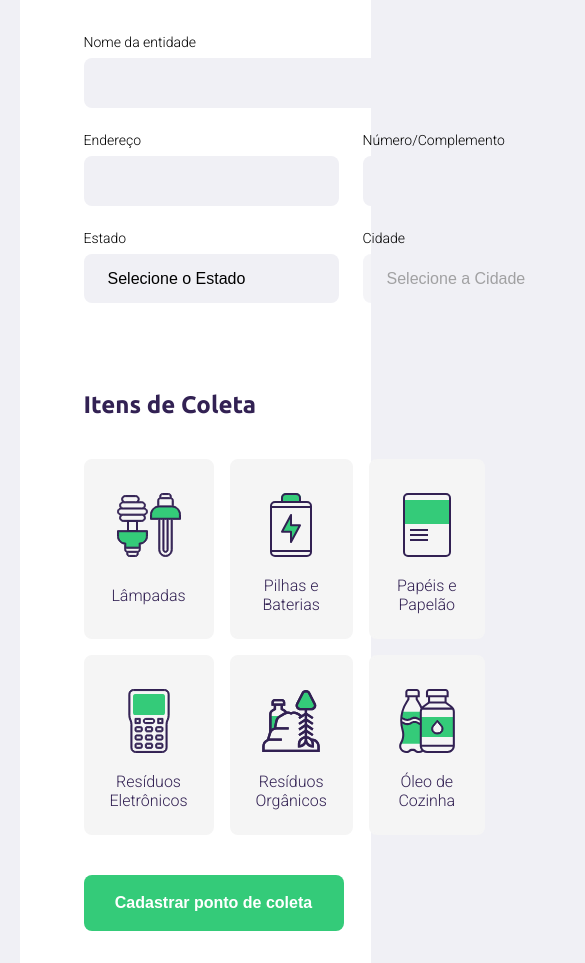
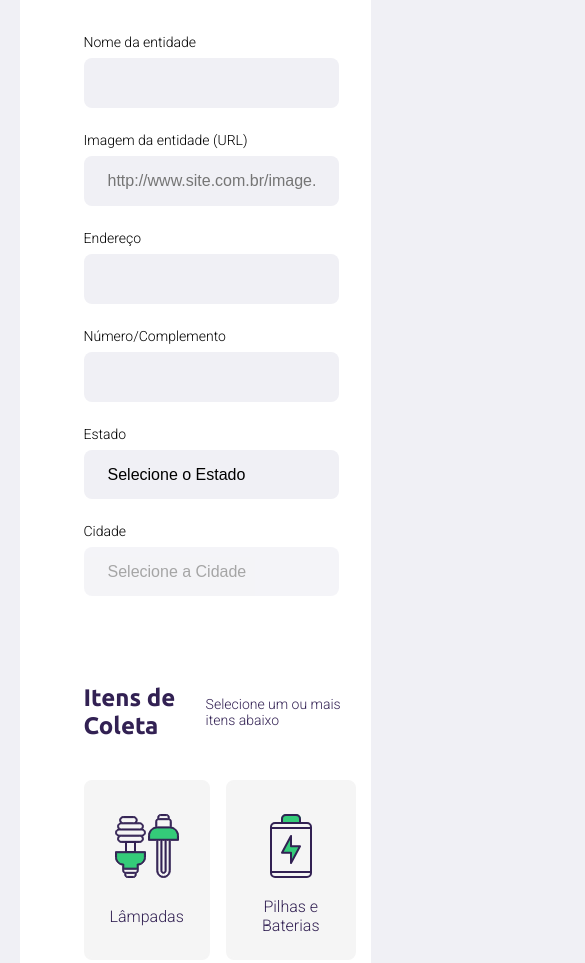
Before and after one commit to andrericardoweb/NLW-01, a website: page src/views/create-point.html in a window 390 px wide. Shown: the part 460-1423 px from the top of the page, 585 px wide, since content can reach past the window. Drawn offline with nearby package versions, Linux system fonts and the light colour scheme; files that its build step writes are made by us from their sources; no server answers; files whose address does not match are found by name.

Commit message:
update - html and css

```diff
--- a/public/styles/create-point.css
+++ b/public/styles/create-point.css
@@ -42,10 +42,19 @@ form fieldset {
 
 form legend {
   margin-bottom: 40px;
+  display: flex;
+  align-items: center;
+  justify-content: space-between;
+  width: 100%;
 }
 
 form legend h2 {
   font-size: 24px;
+}
+
+form legend span {
+  color: var(--title-color);
+  font-size: 14px;
 }
 
 form .field {
--- a/public/styles/responsive.css
+++ b/public/styles/responsive.css
@@ -25,6 +25,19 @@
   #page-search-results .card img {
     height: 250px;
   }
+
+  #page-create-point .field-group {
+    flex-direction: column;
+  }
+
+  #page-create-point .field-group .field + .field {
+    margin-left: 0;
+  }
+
+  #page-create-point .items-grid {
+    grid-template-columns: 1fr 1fr;
+  }
+
 }
 
 @media (min-width: 1700px) {
--- a/src/views/create-point.html
+++ b/src/views/create-point.html
@@ -20,9 +20,15 @@
         <h2>Dados da Entidade</h2>
       </legend>
 
-      <div class="field">
-        <label for="name">Nome da entidade</label>
-        <input type="text" name="name" required="required">
+      <div class="field-group">
+        <div class="field">
+          <label for="name">Nome da entidade</label>
+          <input type="text" name="name" required="required">
+        </div>
+        <div class="field">
+          <label for="image">Imagem da entidade (URL)</label>
+          <input type="url" name="image" required="required" placeholder="http://www.site.com.br/image.jpg">
+        </div>
       </div>
 
       <div class="field-group">
@@ -60,6 +66,7 @@
     <fieldset>
       <legend>
         <h2>Itens de Coleta</h2>
+        <span>Selecione um ou mais itens abaixo</span>
       </legend>
 
       <div class="items-grid">
```
